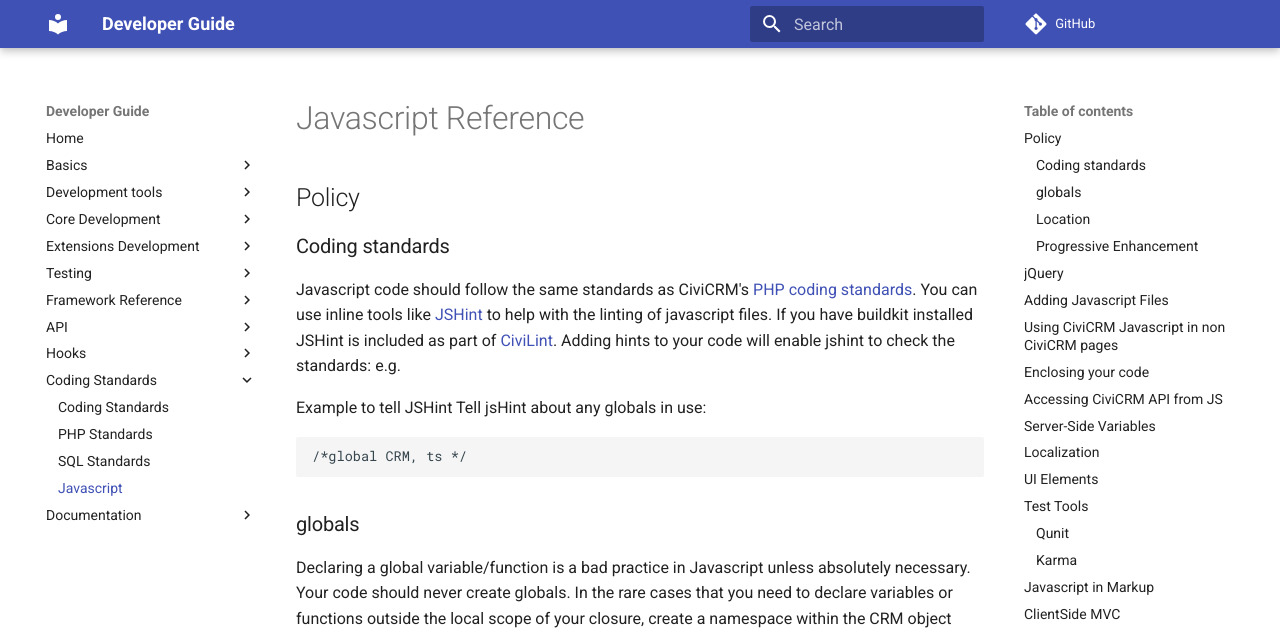
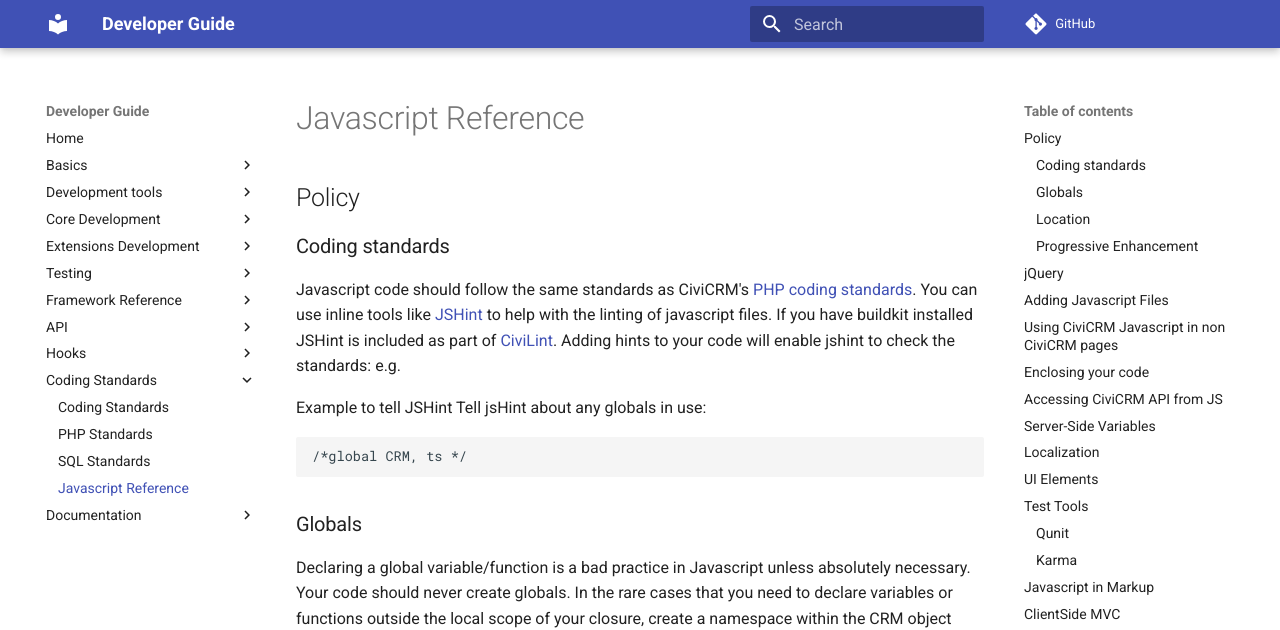
Before and after one commit to civicrm/civicrm-dev-docs, an MkDocs documentation site: the page built from docs/standards/javascript.md, in a window 1280 px wide and 900 px high. Shown: the top 630 px of the window. Built offline with MkDocs 1.6.1 and Material for MkDocs 9.7.7, drawn with Linux system fonts in a browser that asks for light colours; comment, search, counter and statistics services are not loaded; old or Windows-style settings are respelled for this version of MkDocs.

Commit message:
Minor improvements to javascript doc

````diff
--- a/docs/standards/javascript.md
+++ b/docs/standards/javascript.md
@@ -12,7 +12,7 @@
 /*global CRM, ts */
 ```
 
-### globals
+### Globals
 
 Declaring a global variable/function is a bad practice in Javascript unless absolutely necessary. Your code should never create globals. In the rare cases that you need to declare variables or functions outside the local scope of your closure, create a namespace within the CRM object
 
--- a/mkdocs.yml
+++ b/mkdocs.yml
@@ -210,7 +210,7 @@
   - Coding Standards: standards/index.md
   - PHP Standards: standards/php.md
   - SQL Standards: standards/sql.md
-  - Javascript: standards/javascript.md
+  - Javascript Reference: standards/javascript.md
   # API: standards/api.md
   # Git: standards/git.md
 - Documentation:
````
